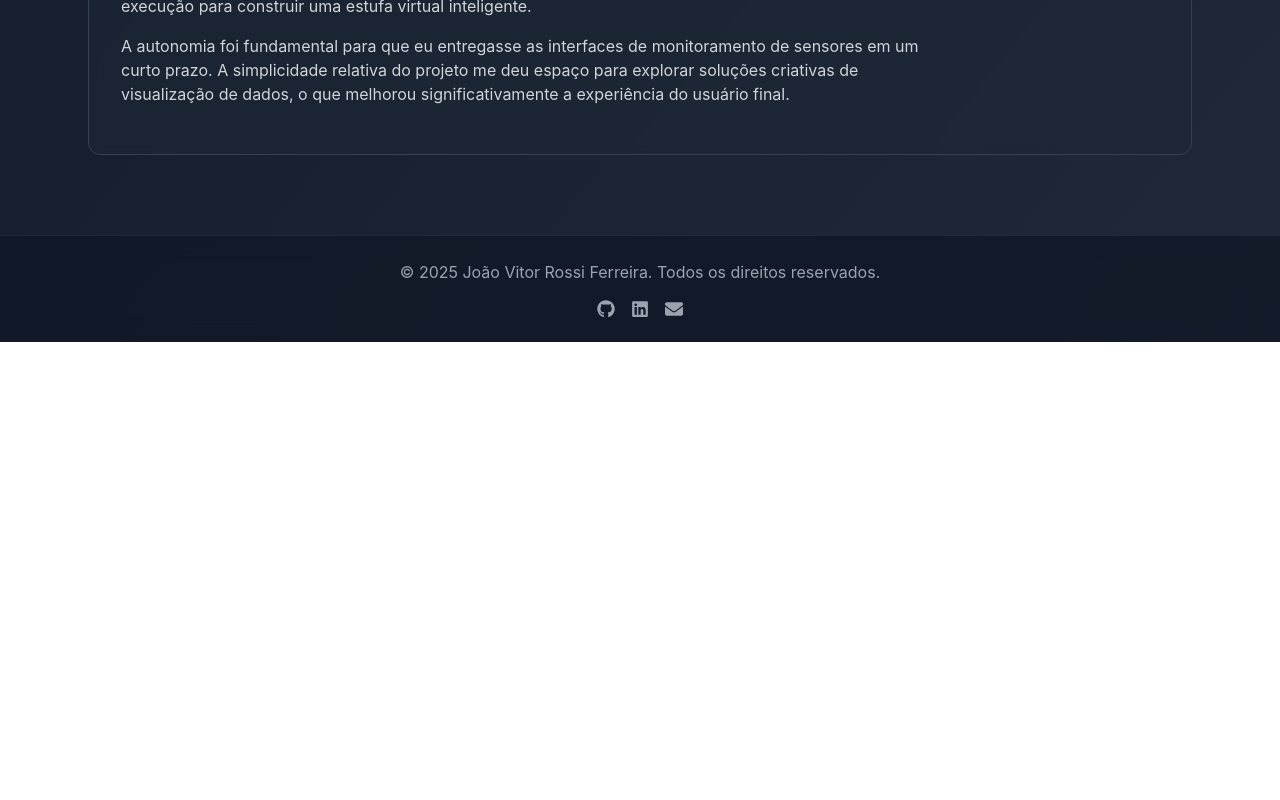
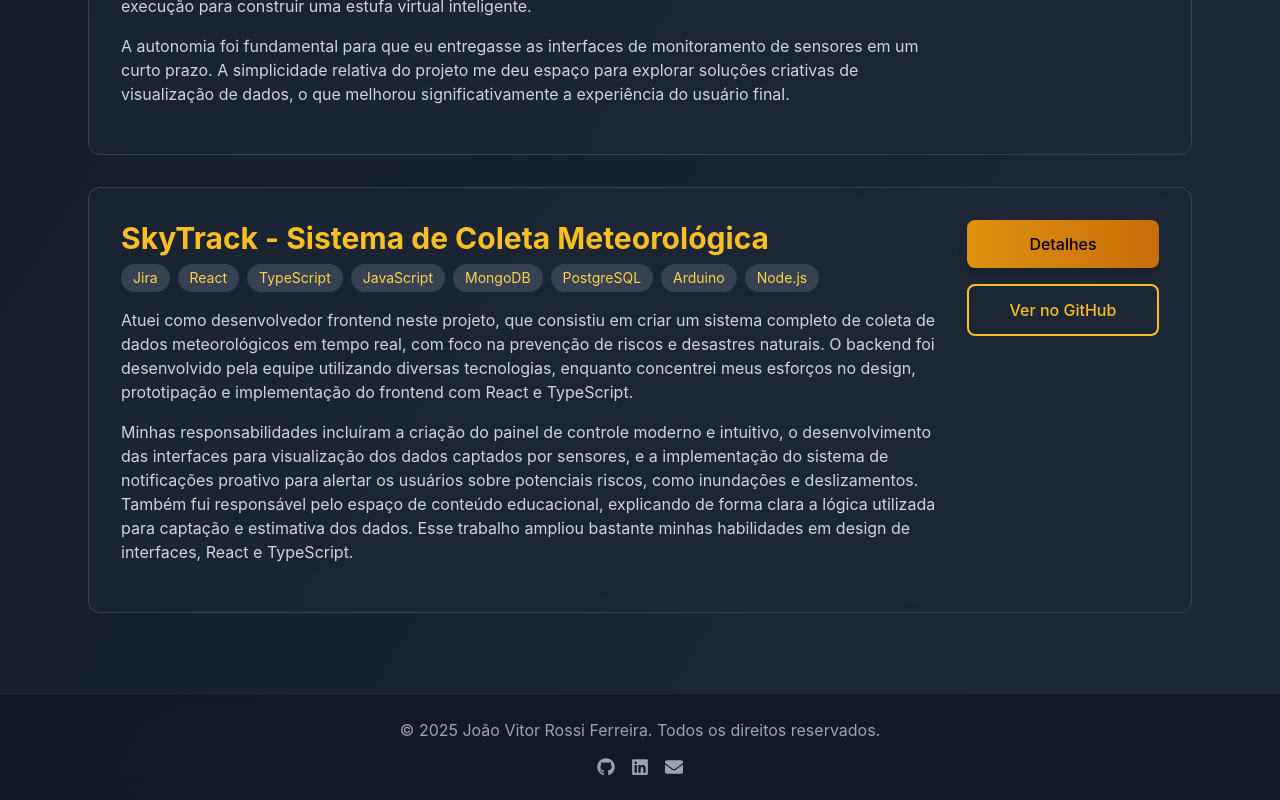
Before and after one commit to joaorossiferreira/Portfolio, a React (Create React App) app: page /projetos in a window 1280 px wide. Shown: the part 1259-2059 px from the top of the page. Before the commit the page ends 1601 px from the top, so only its background shows below. Built offline with nearby package versions, Linux system fonts and the light colour scheme.

Commit message:
Atualização portfolio 4 semestre

```diff
--- a/src/components/Projetos.js
+++ b/src/components/Projetos.js
@@ -122,6 +122,45 @@ const Projetos = () => {
         }
       ]
     }
+    ,
+    {
+      id: 'skytrack',
+      title: 'SkyTrack - Sistema de Coleta Meteorológica',
+      description: (
+        <>
+          <p className="mb-4">
+            Atuei como desenvolvedor frontend neste projeto, que consistiu em criar um sistema completo de coleta de dados meteorológicos em tempo real, com foco na prevenção de riscos e desastres naturais. O backend foi desenvolvido pela equipe utilizando diversas tecnologias, enquanto concentrei meus esforços no design, prototipação e implementação do frontend com React e TypeScript.
+          </p>
+          <p>
+            Minhas responsabilidades incluíram a criação do painel de controle moderno e intuitivo, o desenvolvimento das interfaces para visualização dos dados captados por sensores, e a implementação do sistema de notificações proativo para alertar os usuários sobre potenciais riscos, como inundações e deslizamentos. Também fui responsável pelo espaço de conteúdo educacional, explicando de forma clara a lógica utilizada para captação e estimativa dos dados. Esse trabalho ampliou bastante minhas habilidades em design de interfaces, React e TypeScript.
+          </p>
+        </>
+      ),
+      details: [
+        'Desenvolvimento de painel de controle moderno para visualização dos dados meteorológicos.',
+        'Integração de sensores de baixo custo para coleta de dados em tempo real.',
+        'Implementação de sistema de notificações proativo para alertas de riscos naturais.',
+        'Criação de espaço educacional explicando a lógica de captação e estimativa de dados.',
+        'Modelo dinâmico para aceitação de diferentes tipos de estações meteorológicas.',
+        'Centralização e análise de dados oriundos de múltiplas fontes.'
+      ],
+      technologies: ['Jira', 'React', 'TypeScript', 'JavaScript', 'MongoDB', 'PostgreSQL', 'Arduino', 'Node.js'],
+      githubLink: 'https://github.com/Equipe-Skyfall/skytrack',
+      softSkills: [
+        {
+          name: 'Prevenção de Riscos',
+          description: 'Foco em antecipar e alertar sobre potenciais desastres naturais, promovendo segurança e agilidade na tomada de decisão.'
+        },
+        {
+          name: 'Trabalho em Equipe',
+          description: 'Colaboração entre diferentes áreas para integração de hardware, software e análise de dados.'
+        },
+        {
+          name: 'Comunicação',
+          description: 'Desenvolvimento de conteúdo educacional claro para usuários, facilitando o entendimento das informações apresentadas.'
+        }
+      ]
+    }
   ];
 
   return (
```
